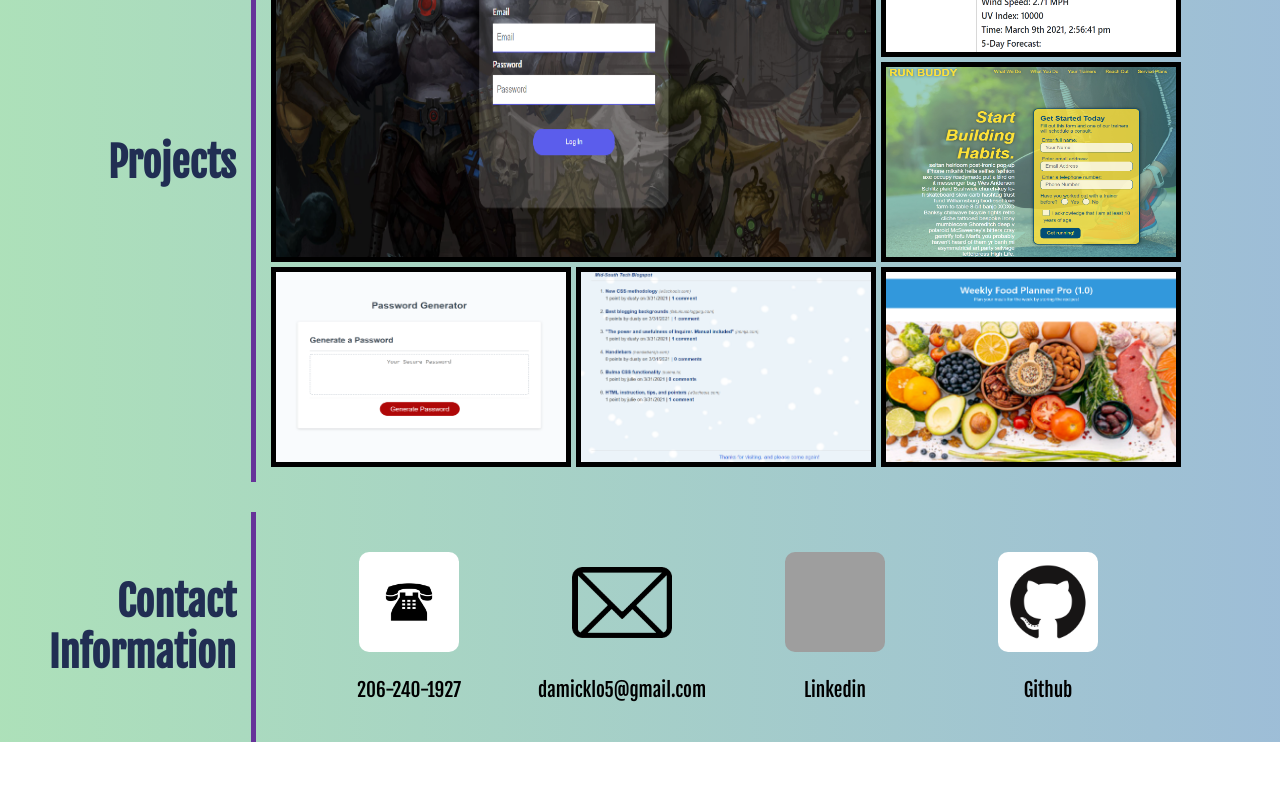
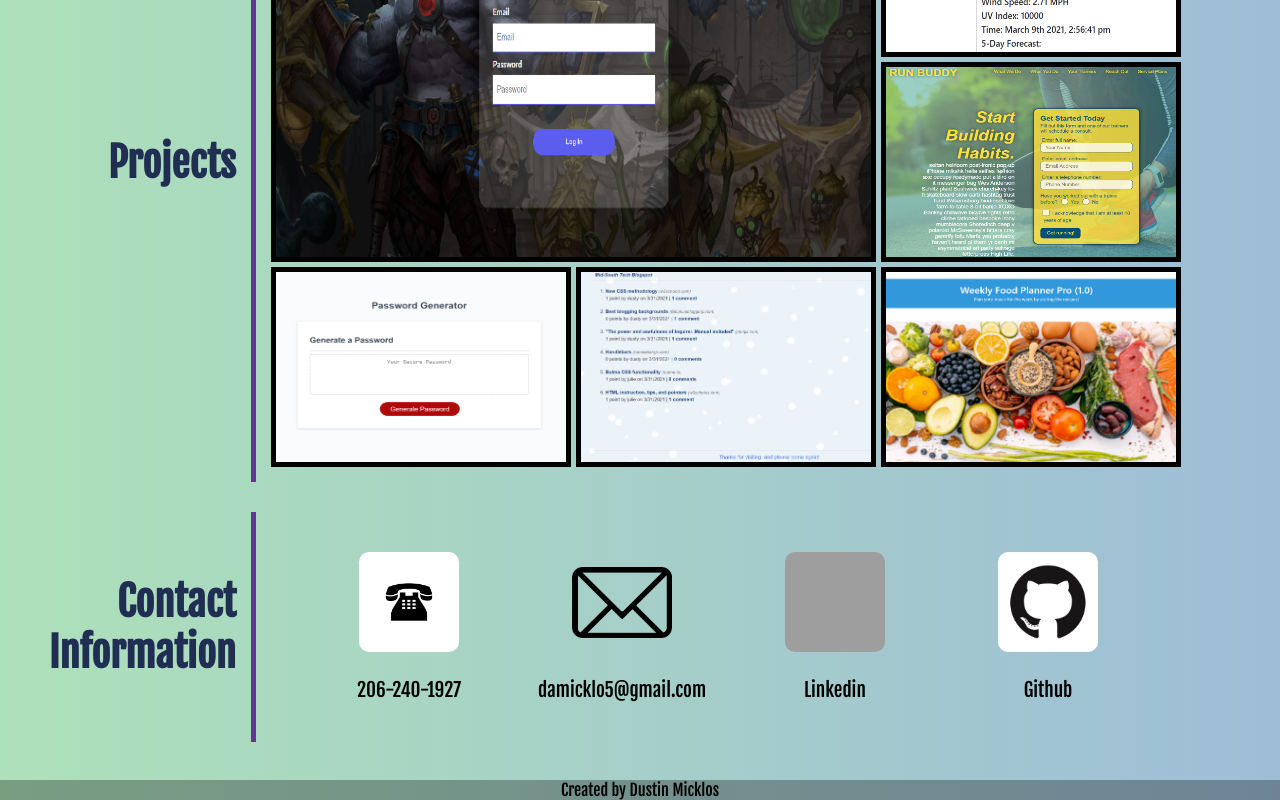
Before and after one commit to Dustymick/react-portfolio, a React (Create React App) app: page / in a window 1280 px wide. Shown: the part 456-1256 px from the top of the page. Before the commit the page ends 1198 px from the top, so only its background shows below. Built offline with nearby package versions, Linux system fonts and the light colour scheme; grey boxes are pictures that could not be loaded.

Commit message:
footer added

```diff
--- a/src/App.css
+++ b/src/App.css
@@ -258,5 +258,5 @@
   display: flex;
   justify-content: center;
   background-color: rgba(0,0,0,0.3);
-  margin-top: 4%;
+  margin-top: 3%;
 }
--- a/src/App.js
+++ b/src/App.js
@@ -3,6 +3,7 @@
 import About from './components/About';
 import Projects from "./components/Projects";
 import Contact from "./components/Contact";
+import Footer from "./components/Footer";
 import "./App.css";
 
 function App() {
@@ -13,6 +14,7 @@
       <About/>
       <Projects/>
       <Contact/>
+      <Footer/>
     </div>
   );
 }
--- /dev/null
+++ b/src/components/Footer/index.js
@@ -0,0 +1,11 @@
+import React from 'react'
+
+function Footer() {
+    return (
+      <footer>
+        <p>Created by Dustin Micklos</p>
+      </footer>
+    )
+}
+
+export default Footer
```
